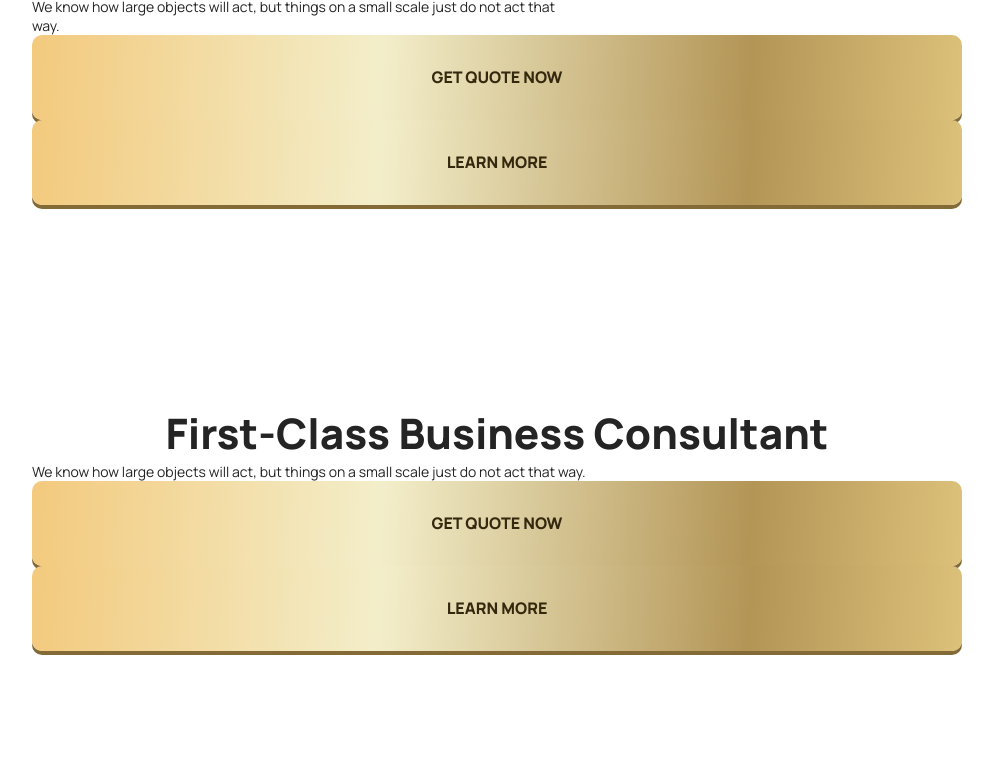
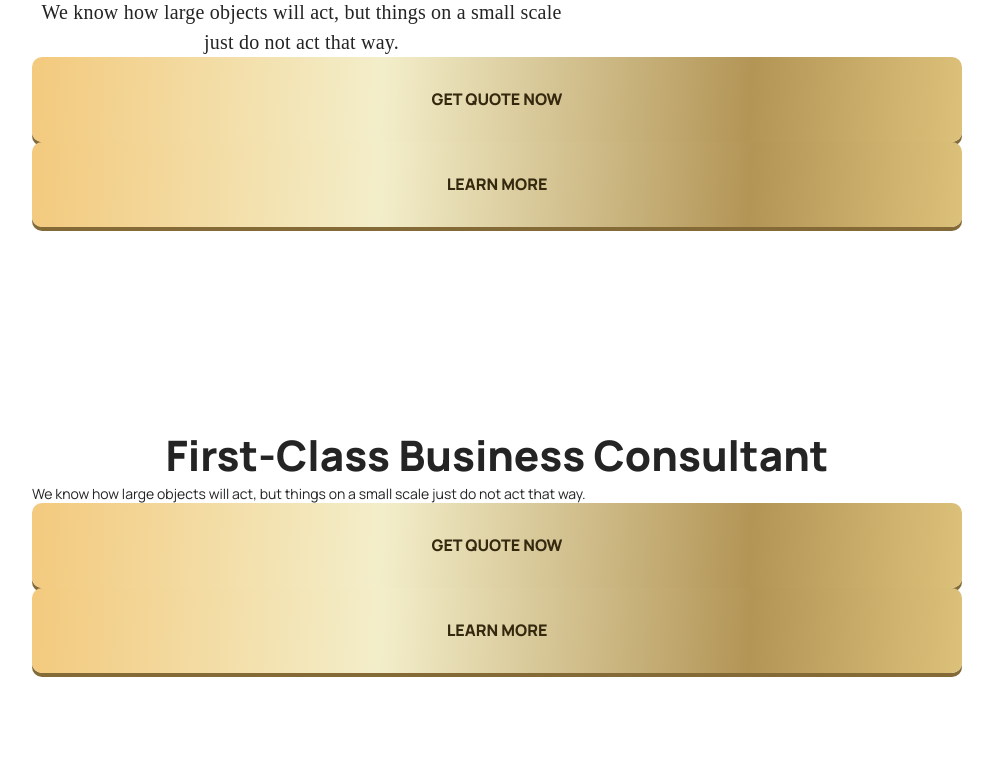
Before and after one commit to Turumbaeva/--------, a plain HTML site: page start/index.html in a window 1280 px wide. Shown: the part 322-1095 px from the top of the page, without its empty margins (143-1136 px from the left). Before the commit the page ends 1073 px from the top, so only its background shows below. Drawn offline with Linux system fonts and the light colour scheme.

Commit message:
add style for first_txt

```diff
--- a/start/css/style.css
+++ b/start/css/style.css
@@ -190,5 +190,12 @@ text-align: center;
 }
 .first_txt{
 	width: 539px;
+font-family: Montserrat;
+font-size: 20px;
+font-weight: 500;
+line-height: 30px;
+letter-spacing: 0.20000000298023224px;
+text-align: center;
+
 }
 .
```
